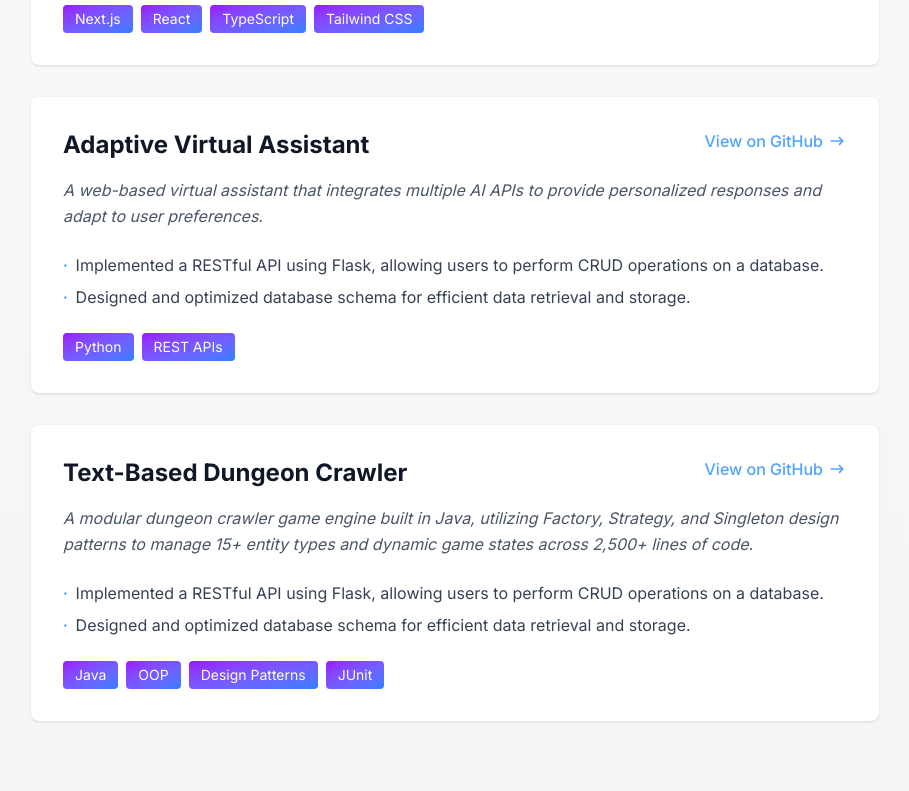
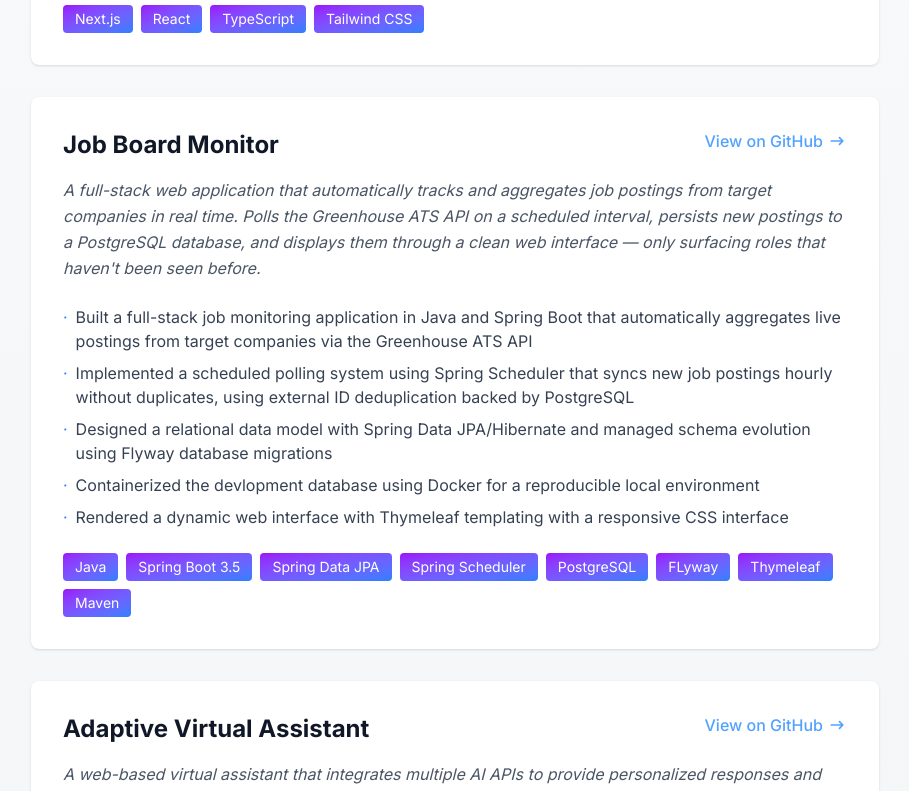
Before and after one commit to mahicks5/my-portfolio, a Next.js app: page /projects in a window 1280 px wide. Shown: the part 600-1391 px from the top of the page, without its empty margins (185-1094 px from the left). Built offline with nearby package versions, Linux system fonts and the light colour scheme.

Commit message:
updated projects page and changed view on github to open a new tab when clicked

```diff
--- a/src/app/projects/page.tsx
+++ b/src/app/projects/page.tsx
@@ -10,6 +10,19 @@ const projects = [
             "Implemented a responsive design using Tailwind CSS, ensuring optimal viewing across devices.",
             "Optimized performance by leveraging Next.js features such as server-side rendering and image optimization.",
             "Deployed the website on Vercel, enabling seamless updates and continuous deployment.",
+        ],
+    },
+    {
+        title: "Job Board Monitor",
+        description: "A full-stack web application that automatically tracks and aggregates job postings from target companies in real time. Polls the Greenhouse ATS API on a scheduled interval, persists new postings to a PostgreSQL database, and displays them through a clean web interface — only surfacing roles that haven't been seen before.",
+        techStack: ["Java", "Spring Boot 3.5", "Spring Data JPA", "Spring Scheduler", "PostgreSQL", "FLyway", "Thymeleaf", "Maven"],
+        github: "https://github.com/mahicks5/job-monitor",
+        highlights: [
+            "Built a full-stack job monitoring application in Java and Spring Boot that automatically aggregates live postings from target companies via the Greenhouse ATS API",
+            "Implemented a scheduled polling system using Spring Scheduler that syncs new job postings hourly without duplicates, using external ID deduplication backed by PostgreSQL",
+            "Designed a relational data model with Spring Data JPA/Hibernate and managed schema evolution using Flyway database migrations",
+            "Containerized the devlopment database using Docker for a reproducible local environment",
+            "Rendered a dynamic web interface with Thymeleaf templating with a responsive CSS interface",
         ],
     },
     {
@@ -61,9 +74,11 @@ export default function Projects() {
 
                                 <a
                                     href={project.github}
+                                    target="_blank"
+                                    rel="noopener noreferrer"
                                     className="inline-flex items-center text-blue-400 font-medium hover:underline">
                                     View on GitHub
-                                    <svg className="w-5 h-5 ms-1 rtl:rotate-180" aria-hidden="true" xmlns="http://www.w3.org/2000/svg" width="24" height="24" fill="none" viewBox="0 0 24 24"><path stroke="currentColor" stroke-linecap="round" stroke-linejoin="round" stroke-width="2" d="M19 12H5m14 0-4 4m4-4-4-4" /></svg>
+                                    <svg className="w-5 h-5 ms-1 rtl:rotate-180" aria-hidden="true" xmlns="http://www.w3.org/2000/svg" width="24" height="24" fill="none" viewBox="0 0 24 24"><path stroke="currentColor" strokeLinecap="round" strokeLinejoin="round" strokeWidth="2" d="M19 12H5m14 0-4 4m4-4-4-4" /></svg>
                                 </a>
 
                             </div>
```
